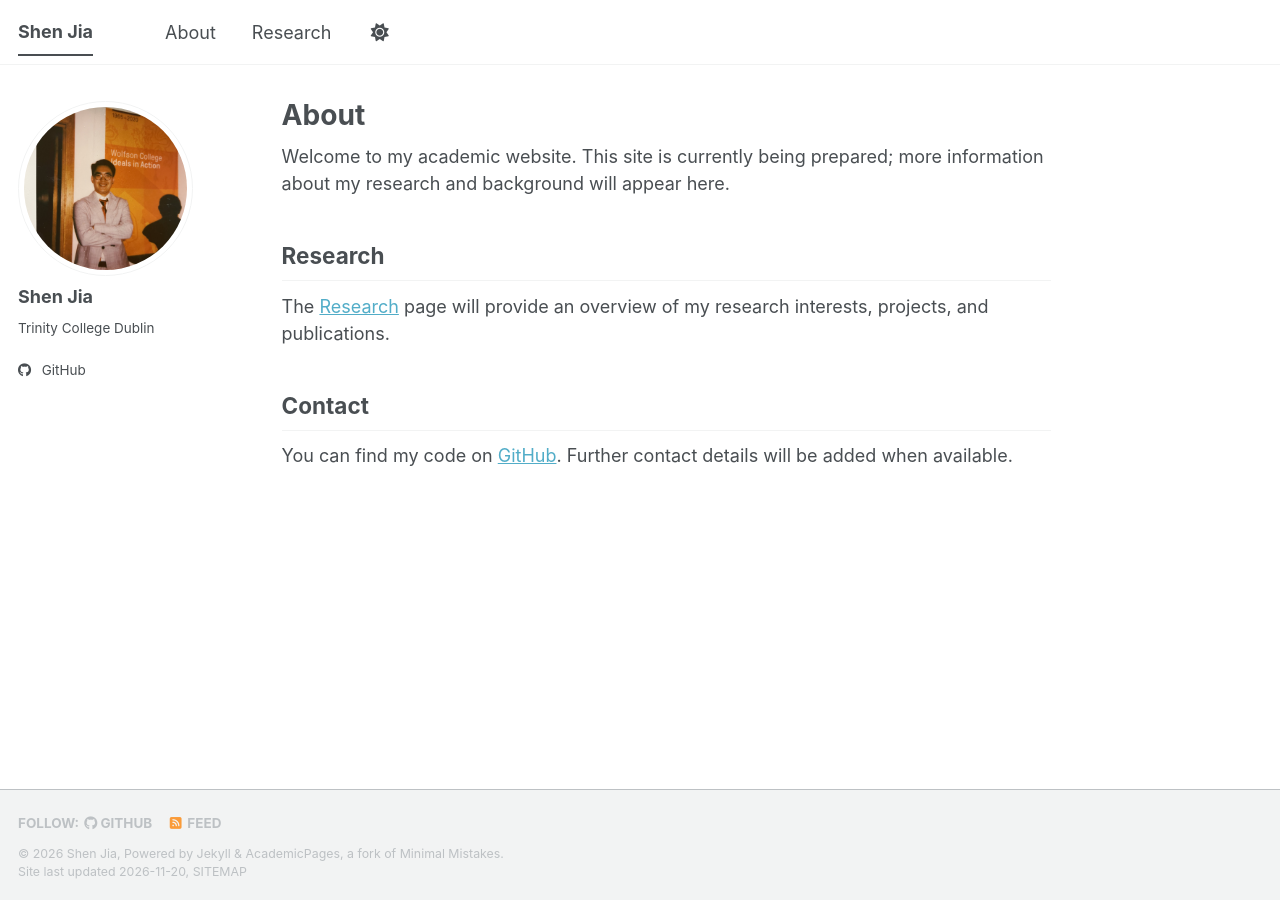
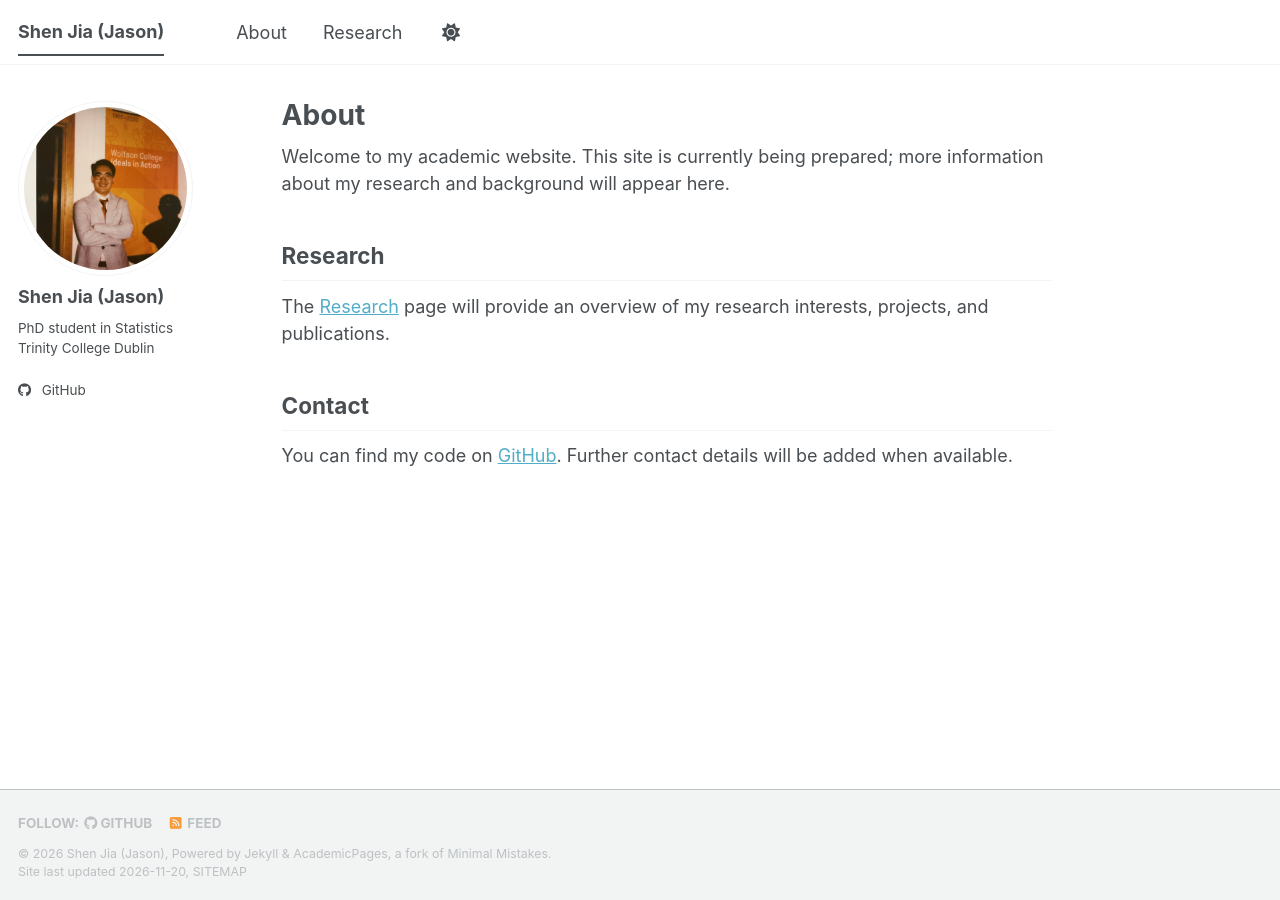
Before and after one commit to sj-631/sj-631.github.io, a Jekyll site: the page built from _pages/about.md, in a window 1280 px wide. Built offline with Jekyll 4.4.1, drawn with Linux system fonts in a browser that asks for light colours; a script bundle is joined from its source files by our own code; a style sheet for code colours, icons or effects is not loaded.

Commit message:
Update name and academic title

```diff
--- a/_config.yml
+++ b/_config.yml
@@ -9,9 +9,9 @@
 # Basic Site Settings
 locale                   : "en-US"
 site_theme               : "default" # The available themes options are "default", "air", "sunrise", "mint", "dirt" and "contrast"
-title                    : "Shen Jia"
+title                    : "Shen Jia (Jason)"
 title_separator          : "-"
-name                     : &name "Shen Jia"
+name                     : &name "Shen Jia (Jason)"
 description              : &description "Personal academic website"
 url                      : https://sj-631.github.io # The base hostname & protocol for your site e.g. "https://[your GitHub username].github.io",
                                                            # or if you already have some other page hosted on Github then use "https://[your GitHub username].github.io/[Your Repo Name]"
@@ -24,9 +24,9 @@ repository               : "sj-631/sj-631.github.io"
 author:
   # Biographic information
   avatar           : "shen-jia.jpg"
-  name             : "Shen Jia"
+  name             : "Shen Jia (Jason)"
   pronouns         : # example: "she/her"
-  bio              : "Trinity College Dublin"
+  bio              : "PhD student in Statistics<br>Trinity College Dublin"
   location         :
   employer         :
   uri              : # URL
```
